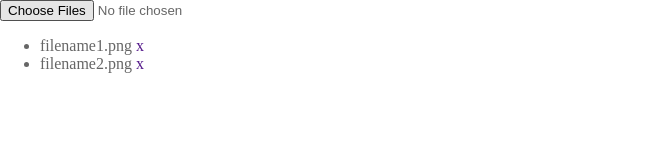
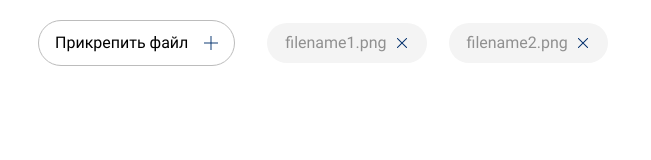
Before and after one commit to kaineer/htmlacademy--js1-course, a plain HTML site: page input-file/project/index.with-files.html in a window 1280 px wide. Shown: the whole page, without its empty margins (0-651 px from the left). Drawn offline with Linux system fonts and the light colour scheme.

Commit message:
Стилизует инпуты

```diff
--- a/input-file/project/index.with-files.html
+++ b/input-file/project/index.with-files.html
@@ -2,15 +2,17 @@
 <html lang="en">
 <head>
   <meta charset="UTF-8">
+  <meta name="viewport" content="width=device-width, initial-scale=1, shrink-to-fit=no" />
   <title></title>
   <link rel="stylesheet" href="./style.css">
 </head>
 <body>
   <form action="">
-    <input type="file" name="files[]" class="input-file" multiple>
+    <input type="file" name="files[]" class="input-file sr-only" multiple id="multiple-input">
+    <label class="file-label" for="multiple-input"><span>Прикрепить файл</span></label>
     <ul class="file-list">
-      <li>filename1.png <a href="">x</a></li>
-      <li>filename2.png <a href="">x</a></li>
+      <li>filename1.png <a href=""></a></li>
+      <li>filename2.png <a href=""></a></li>
     </ul>
   </form>
   <script src="./script.js"></script>
--- a/input-file/project/script.js
+++ b/input-file/project/script.js
@@ -19,7 +19,7 @@ const createFileList = (input, container) => {
   const fileItemTemplate = (file) => {
     return (
       "<li>" + file.name + " <a href='' data-file='" +
-      file.name + "'>x</a></li>"
+      file.name + "'></a></li>"
     );
   }
 
--- a/input-file/project/style.css
+++ b/input-file/project/style.css
@@ -1,9 +1,130 @@
+
+@font-face {
+  font-family: Roboto;
+  src: url(./assets/roboto-regular.woff2) format("woff2");
+  font-weight: 400;
+  font-style: normal;
+  font-display: swap
+}
+
+
+html {
+  box-sizing: border-box;
+}
+
+html * {
+  box-sizing: inherit;
+}
+
 body {
   margin: 0;
-  padding: 0;
-  color: #666;
 }
 
-.file-list a {
-  text-decoration: none;
+.sr-only {
+  position: absolute;
+
+  width: 1px;
+  height: 1px;
+  margin: -1px;
+  padding: 0;
+  overflow: hidden;
+
+  border: 0;
+
+  clip: rect(0, 0, 0, 0);
+  clip-path: inset(100%);
 }
+
+
+form {
+  display: flex;
+  align-items: center;
+  gap: 32px;
+
+  padding: 20px 38px;
+
+  font-family: Roboto, sans-serif;
+  font-size: 16px;
+  line-height: 16px;
+}
+
+.file-label {
+  position: relative;
+
+  flex-shrink: 0;
+
+  display: inline-block;
+  padding: 14px 46px 14px 16px;
+
+  border-radius: 500px;
+  border: 1px solid #BCBCBC;
+}
+
+.file-label::after {
+  position: absolute;
+  content: "";
+  top: 50%;
+  right: 16px;
+
+  width: 14px;
+  height: 14px;
+
+  background-image: url('./assets/icon.svg');
+  background-size: contain;
+  background-repeat: no-repeat;
+
+  transform: translateY(-50%);
+}
+
+.file-list {
+  display: inline-flex;
+  flex-wrap: wrap;
+  gap: 22px;
+
+  margin: 0;
+  padding-left: 0;
+}
+
+.file-list li {
+  display: inline-flex;
+  align-items: center;
+  flex-shrink: none;
+
+  min-height: 40px;
+  padding: 10px 18px;
+
+  list-style: none;
+
+  color: #909090;
+  line-height: 20px;
+
+  border-radius: 500px;
+  background-color: #F4F4F4;
+}
+
+.file-list li a {
+  position: relative;
+
+  display: inline-block;
+  width: 14px;
+  height: 14px;
+  /* margin-top: -10px;
+  margin-bottom: -10px; */
+  margin-left: 8px;
+}
+
+.file-list li a::after {
+  position: absolute;
+  content: "";
+  top: 0;
+  right: 0;
+
+  width: 100%;
+  height: 100%;
+
+  background-image: url('./assets/icon.svg');
+  background-repeat: no-repeat;
+  background-position: center;
+
+  transform: rotate(45deg);
+}
```
Also changed, not shown: input-file/project/index.html (+3 -1 lines), input-file/project/assets/icon.svg (added), input-file/project/assets/roboto-regular.woff2 (added).
